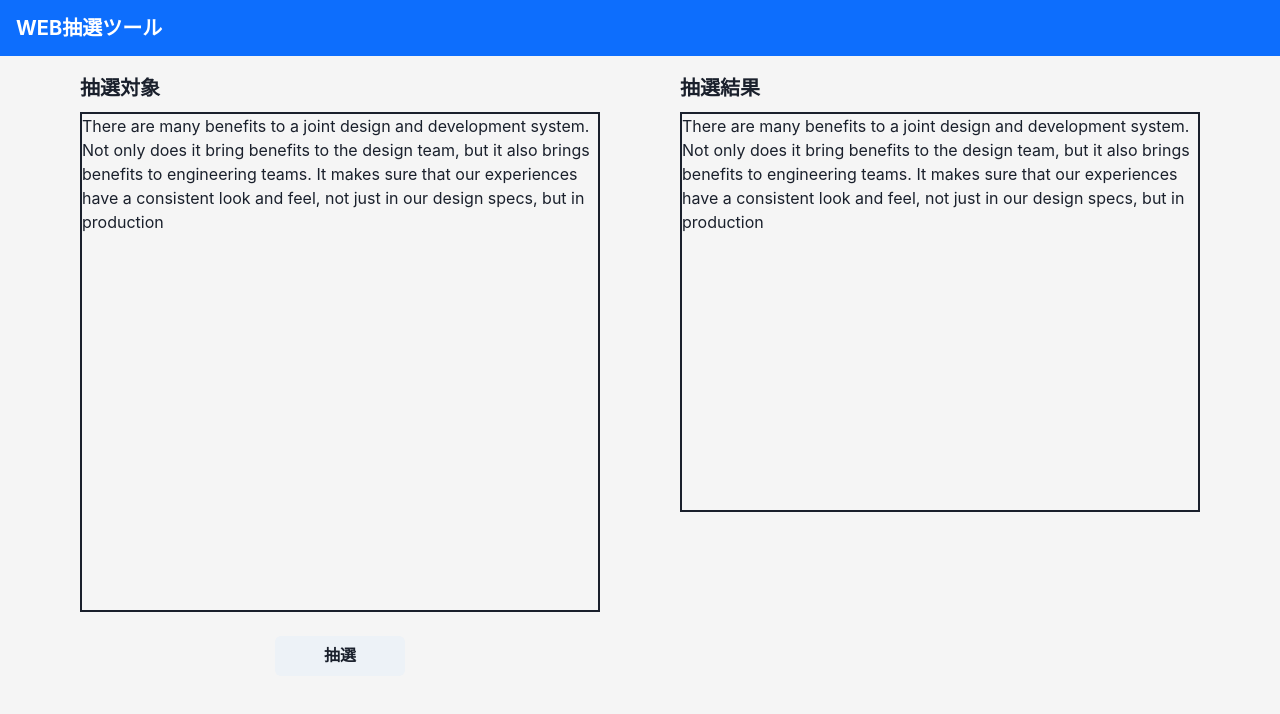
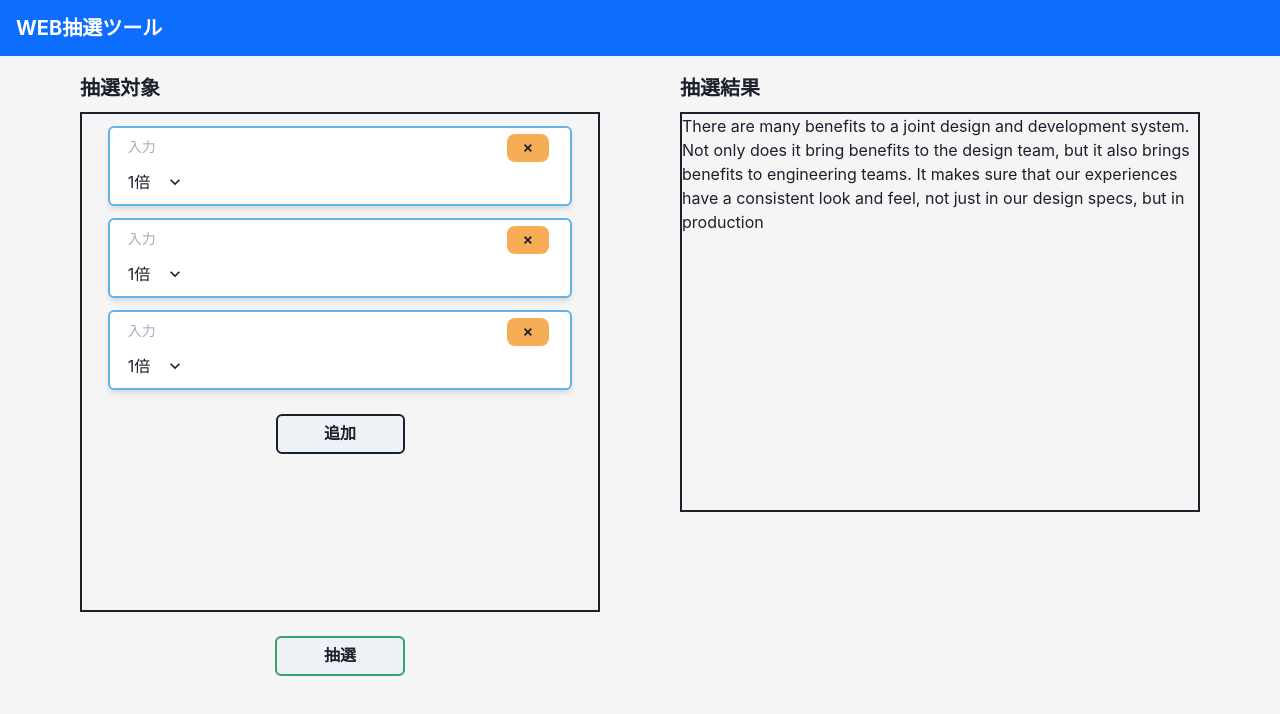
Before and after one commit to mojako1195/lottery_tool, a React (Create React App) app: page / in a window 1280 px wide. Shown: the top 714 px of the page. Built offline with nearby package versions, Linux system fonts and the light colour scheme.

Commit message:
220326  抽選対象のレイアウト作成

```diff
--- a/src/App.tsx
+++ b/src/App.tsx
@@ -6,9 +6,33 @@ import {
   Box,
   Heading,
   Container,
+  Input,
+  Select,
+  Text,
 } from "@chakra-ui/react";
+import { useState } from "react";
+
+type ChusenList = {
+  title: string;
+  omomi: number;
+};
 
 export const App = () => {
+  const listA: ChusenList = {
+    title: "A",
+    omomi: 1,
+  };
+  const listB: ChusenList = {
+    title: "AA",
+    omomi: 2,
+  };
+  const listC: ChusenList = {
+    title: "AAA",
+    omomi: 3,
+  };
+  const lists: ChusenList[] = [listA, listB, listC];
+  const [chusenLists, setChusenLists] = useState<ChusenList[]>(lists);
+
   return (
     <>
       <Box bg="#0d6efd" w="100%" p={4} color="white">
@@ -27,14 +51,54 @@ export const App = () => {
               抽選対象
             </Heading>
             <Box p={0} mt={3} w="100%" h="500" border="2px">
-              There are many benefits to a joint design and development system.
-              Not only does it bring benefits to the design team, but it also
-              brings benefits to engineering teams. It makes sure that our
-              experiences have a consistent look and feel, not just in our
-              design specs, but in production
+              {chusenLists.map((chusenList) => (
+                <Center>
+                  <Box
+                    p={1.5}
+                    mt={3}
+                    w="90%"
+                    h="20"
+                    border="2px"
+                    borderColor="blue.300"
+                    shadow="md"
+                    rounded="md"
+                    bg="white"
+                  >
+                    <Input
+                      variant="unstyled"
+                      placeholder="入力"
+                      size="sm"
+                      w="80%"
+                      mt={-1.5}
+                      ml={3}
+                    />
+                    <Button
+                      ml={5}
+                      h="7"
+                      rounded="lg"
+                      bg="orange.300"
+                      _hover={{ bg: "orange.200" }}
+                    >
+                      ×
+                    </Button>
+                    <Select variant="unstyled" w="15%" ml={3} mt={2}>
+                      <option value="1">1倍</option>
+                      <option value="2">2倍</option>
+                      <option value="3">3倍</option>
+                      <option value="4">4倍</option>
+                      <option value="5">5倍</option>
+                    </Select>
+                  </Box>
+                </Center>
+              ))}
+              <Center mt={6}>
+                <Button w="25%" h="10" border="2px" borderRadius="md">
+                  追加
+                </Button>
+              </Center>
             </Box>
             <Center mt={6}>
-              <Button w="25%" h="10">
+              <Button w="25%" h="10" border="2px" borderColor="green.500">
                 抽選
               </Button>
             </Center>
```
